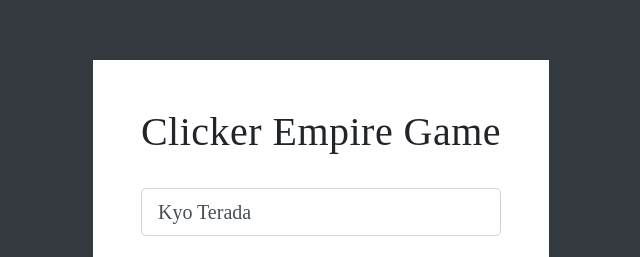
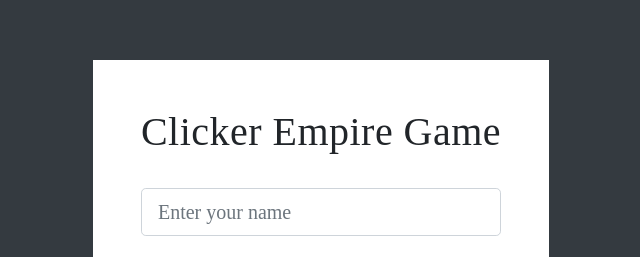
Before and after one commit to Teradad41/clicker-empire-game, a plain HTML site: page index.html in a window 1280 px wide. Shown: the part 192-449 px from the top of the page, 319-959 px from the left. Drawn offline with nearby package versions, Linux system fonts and the light colour scheme.

Commit message:
update index.html

```diff
--- a/index.html
+++ b/index.html
@@ -17,7 +17,7 @@
                 <div class="bg-white text-center p-5">
                     <h1 class="pb-4">Clicker Empire Game</h1>
                     <form class="pb-4">
-                        <input type="text" class="col-12 form-control form-control-lg" placeholder="Enter your name" id="nameInput" value="Kyo Terada">
+                        <input type="text" class="col-12 form-control form-control-lg" placeholder="Enter your name" id="nameInput">
                     </form>
                     <div class="d-flex justify-content-between">
                         <div class="col-6 pl-0">
```
